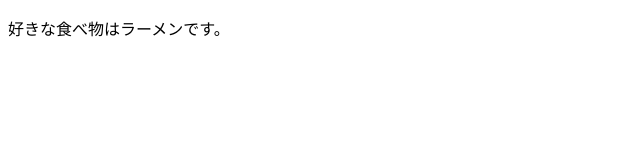
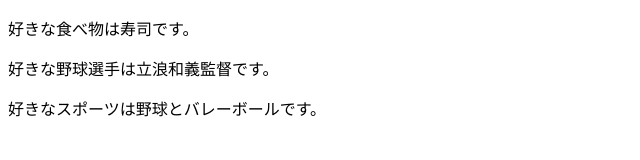
Before and after one commit to InabaMinase/command-practice, a plain HTML site: page index.html in a window 1280 px wide. Shown: the whole page, without its empty margins (0-640 px from the left). Drawn offline with Linux system fonts and the light colour scheme.

Commit message:
好きなスポーツを追記＆修正

```diff
--- a/index.html
+++ b/index.html
@@ -6,6 +6,8 @@
     <title>Document</title>
 </head>
 <body>
-    <p>好きな食べ物はラーメンです。</p>
+    <p>好きな食べ物は寿司です。</p>
+    <p>好きな野球選手は立浪和義監督です。</p>
+    <p>好きなスポーツは野球とバレーボールです。</p>
 </body>
 </html>
```
